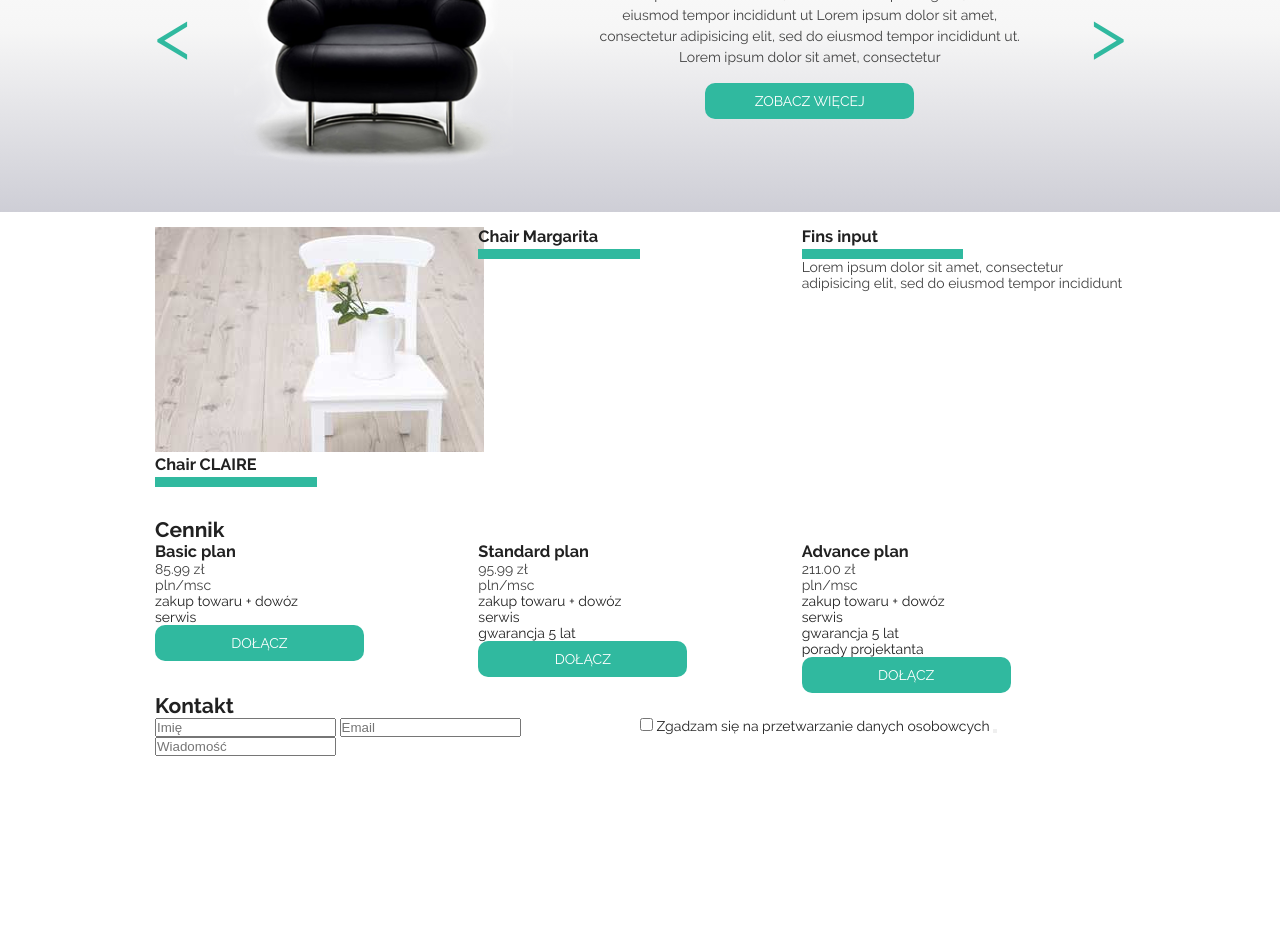
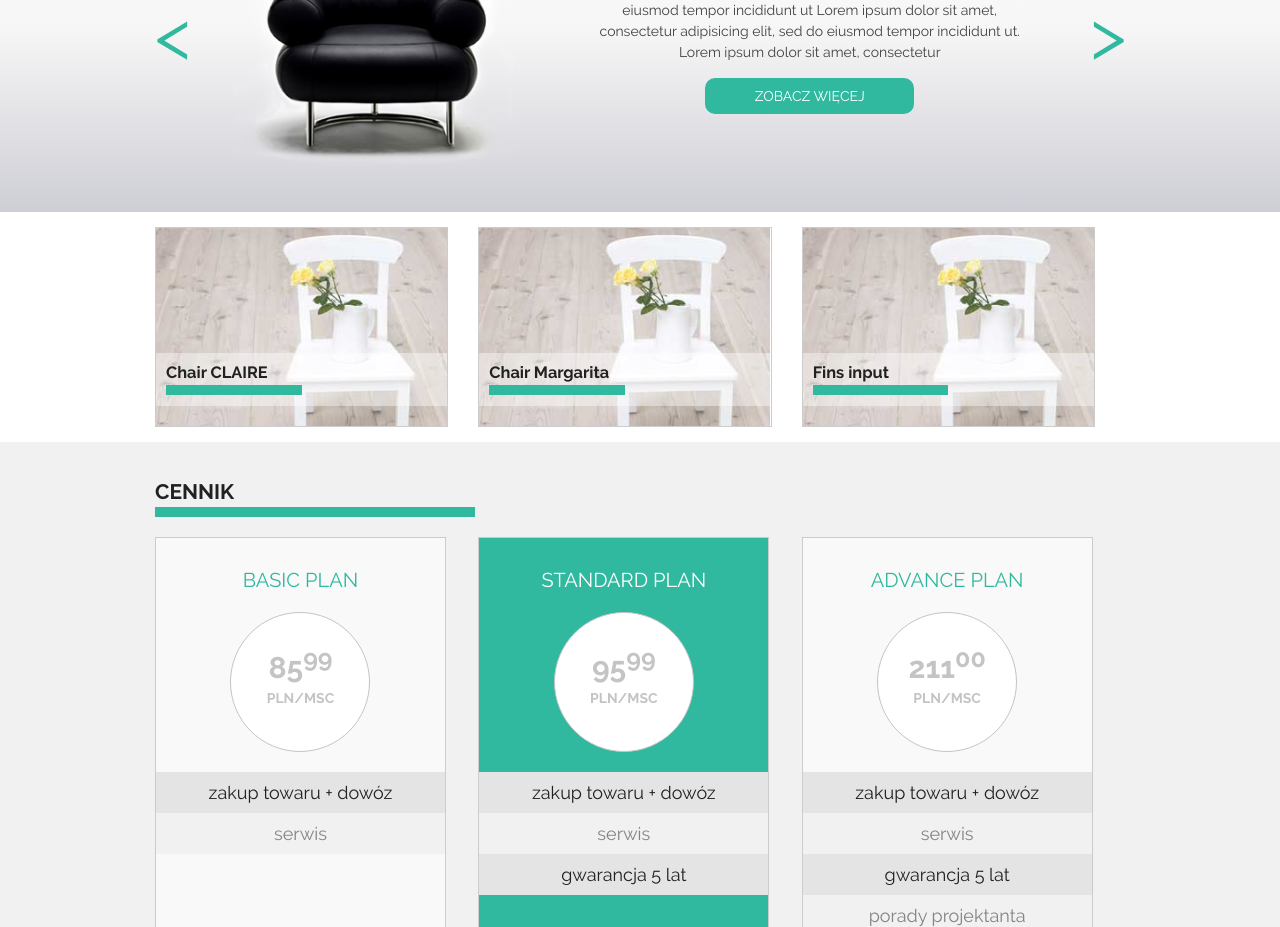
Before and after one commit to barbaraKowalczyk/sit-on-chair, a plain HTML site: page index.html in a window 1280 px wide. Shown: the part 177-1104 px from the top of the page. Before the commit the page ends 933 px from the top, so only its background shows below. Drawn offline with Linux system fonts and the light colour scheme.

Commit message:
price-plan

```diff
--- a/css/style.css
+++ b/css/style.css
@@ -116,6 +116,15 @@ p {
   color:#30B99F;
 }
 
+h2 {
+ border-bottom: 10px solid #30B99F;
+ width: 33%;
+ text-transform: uppercase;
+ margin: 20px 0;
+ line-height: 30px;
+}
+
+
 /*Section specific style */
 /* Header */
 .main-header {
@@ -129,7 +138,6 @@ p {
 
 .main-nav {
   text-align: right;
-
 }
 
 .main-nav li {
@@ -138,27 +146,30 @@ p {
 	position: relative;
 }
 .main-nav .submenu {
-	background-color: black;
 	position: absolute;
-	top: 43px;
 	left: 36px;
 	width: 120px;
 	text-align: left;
 	z-index: 999;
+	padding-top:25px;
 }
 
 .main-nav .submenu li {
   display: block;
 	width: 100%;
 	padding: 8px 10px;
+	background-color: #000000;
 }
+
 .main-nav .submenu li:first-child{
 	padding-top: 16px;
 }
+
 .main-nav .submenu li:last-child{
 	padding-bottom: 20px;
 }
-.submenu::before {
+
+.submenu li:first-child::before {
 	content: "";
 	position: absolute;
 	width: 0;
@@ -174,6 +185,11 @@ p {
   width: 100%;
   color: #fff;
 }
+
+.main-nav > ul li:hover .submenu {
+	display: block;
+}
+
 /* Carousel */
 .carousel {
   background: #ffffff;
@@ -185,6 +201,7 @@ p {
   background: linear-gradient(to bottom, #ffffff 0%, #f6f6f6 47%, #ceced6 100%);
   filter: progid:DXImageTransform.Microsoft.gradient( startColorstr='#ffffff', endColorstr='#ceced6', GradientType=0 );
 }
+
 .carousel .container {
   position: relative;
 }
@@ -193,11 +210,13 @@ p {
   width: 90%;
   float: left;
 }
+
 .section-photo {
   display: block;
   width: 50%;
   float: left;
 }
+
 .section-dscr {
   width: 50%;
   float: left;
@@ -209,7 +228,10 @@ p {
 	text-transform: uppercase;
 	font-weight: 500;
 	margin:50px 0px 15px 0;
+	width: 100%;
+	border: none;
 }
+
 .section-dscr p {
 	line-height: 1.5em;
 }
@@ -232,13 +254,142 @@ p {
 }
 
 /*examples*/
+.example-chair {
+	height: 200px;
+	margin-right: 30px;
+	position: relative;
+	border: 1px solid #cccccc;
+	background-repeat: no-repeat;
+	background-size: 100%;
+}
+
+.claire {
+	background-image: url(../images/box1_img.jpg);
+}
+
+.margarita {
+	background-image: url(../images/box1_img.jpg);
+}
+
+.fins {
+	background-image: url(../images/box1_img.jpg);
+}
+.example-chair:hover {
+	background-color: #ffffff;
+	background-image: url(../images/);
+	cursor:pointer;
+}
+
+.example-chair p {
+	padding: 10px;
+	position: absolute;
+	top:70px;
+}
+.example-chair:hover p.hide {
+	display: block;
+}
+
+.example-chair:hover .example-header {
+	top:20px;
+}
+
+.example-header {
+	width: 100%;
+	background-color: rgba(255, 255, 255, 0.4);
+	height: 53px;
+	position: absolute;
+	bottom:20px;
+	padding: 10px;
+}
 
 .example-chair h3{
 	border-bottom: 10px solid #30B99F;
 	width: 50%;
 	padding-bottom: 3px;
 	background-repeat: no-repeat;
+	opacity: 1;
 }
-.chair-claire {
-	background-image: url(../images/box1_img.jpg);
+
+
+/* price-list */
+
+.price-list {
+	background-color: #F1F1F1;
 }
+
+.price-plan {
+	border: 1px solid #cccccc;
+	margin-right: 20px;
+	width: 90%;
+	padding: 30px 0;
+	background-color: #F9F9F9;
+	position: relative;
+	height: 480px;
+}
+
+.price-plan h3 {
+	text-transform: uppercase;
+	color:#30B99F;
+	text-align: center;
+	width: 100%;
+	font-size: 20px;
+	font-weight: 400;
+}
+
+div.price{
+	border: 1px solid #c4c4c4;
+	width: 140px;
+	height: 140px;
+	border-radius: 70px;
+	padding-top: 30px;
+	margin: 20px auto;
+	background-color: #ffffff;
+}
+div.price p {
+	font-size: 30px;
+	text-align: center;
+	font-weight: bold;
+	color: #C4C4C4;
+}
+
+.currency {
+	font-size: 14px;
+	display: block;
+	text-transform: uppercase;
+	margin-top: 5px;
+}
+
+.plan-perks {
+	text-align: center;
+	font-size: 18px;
+}
+.plan-perks li {
+	padding:10px 0;
+}
+.plan-perks li:nth-child(2n){
+	background-color: #F1F1F1;
+	color: #838383;
+}
+.plan-perks li:nth-child(2n+1){
+	background-color: #E4E4E4;
+	color: ##949494;
+}
+
+.price-plan .cta-btn {
+	position: absolute;
+	bottom: 20px;
+	left: 45px;
+}
+
+.highlight-plan {
+	background-color: #30B99F;
+}
+
+.highlight-plan h3 {
+	color: #ffffff;
+}
+
+.highlight-plan .cta-btn {
+	background-color: #ffffff;
+	color: #30B99F;
+}
--- a/index.html
+++ b/index.html
@@ -2,7 +2,7 @@
 <html lang="en">
 <head>
     <meta charset="UTF-8">
-    <title>CodersLab</title>
+    <title>Sit on our chair</title>
     <link rel="stylesheet" href="css/style.css">
 </head>
 <body>
@@ -14,22 +14,22 @@
         <nav class="col col-2 main-nav">
           <ul>
             <li><a href=" ">O firmie</a>
-              <ul class="submenu">
+              <ul class="submenu hide">
                 <li><a href="">Aktualności</a></li>
                 <li><a href="">Nasz team</a></li>
                 <li><a href="">Nowości</a></li>
               </ul>
             </li>
             <li><a href=" ">Galeria</a>
-              <ul class="submenud hide">
-                <li><a href="">Aktualności</a></li>
+              <ul class="submenu hide">
+                <li><a href="">Aktualno_1</a></li>
                 <li><a href="">Nasz team</a></li>
                 <li><a href="">Nowości</a></li>
               </ul>
             </li>
             <li><a href=" ">Kontakt</a>
               <ul class="submenu hide">
-                <li><a href="">Aktualności</a></li>
+                <li><a href="">Aktuali_2</a></li>
                 <li><a href="">Nasz team</a></li>
                 <li><a href="">Nowości</a></li>
               </ul>
@@ -60,42 +60,60 @@
   </section>
   <section class="examples">
     <div class="container clearfix">
-      <div class="col col-3 example-chair">
-        <img src="../images/box1_img.jpg"/>
+      <div class="col col-3">
+        <div class="example-chair claire">
+          <div class="example-header">
             <h3>Chair CLAIRE</h3>
+          </div>
           <p class="hide">
             Lorem ipsum dolor sit amet, consectetur adipisicing elit, sed do eiusmod tempor
           </p>
         </div>
-      <div class="col col-3 example-chair">
+      </div>
+      <div class="col col-3">
+        <div class="example-chair margarita">
+          <div class="example-header">
             <h3>Chair Margarita</h3>
+          </div>
           <p class="hide">
             Lorem ipsum dolor sit amet, consectetur adipisicing elit, sed do eiusmod tempor i
           </p>
         </div>
-      <div class="col col-3 example-chair">
+      </div>
+      <div class="col col-3">
+        <div class="example-chair fins">
+          <div class="example-header">
             <h3>Fins input</h3>
-        <p>
+          </div>
+          <p class="hide">
             Lorem ipsum dolor sit amet, consectetur adipisicing elit, sed do eiusmod tempor incididunt
           </p>
         </div>
       </div>
+    </div>
   </section>
   <section class="price-list">
-    <div class="container">
+    <div class="container clearfix">
       <h2>Cennik</h2>
-      <div class="col col-3 price-plan">
-        <h3 class="plan-name">Basic plan</h3>
-        <p>85.99 zł <br> <span class="currency">pln/msc</span></p>
+      <div class="col col-3">
+        <div class="price-plan">
+          <h3>Basic plan</h3>
+          <div class="price">
+            <p> 85<SUP>99</SUP><span class="currency">pln/msc</span> </p>
+          </div>
           <ul class="plan-perks">
             <li>zakup towaru + dowóz</li>
             <li>serwis</li>
           </ul>
           <a class="cta-btn">Dołącz</a>
         </div>
-      <div class="col col-3 price-plan highlight-plan">
-        <h3 class="plan-name">Standard plan</h3>
-        <p>95.99 zł <br> <span class="currency">pln/msc</span></p>
+      </div>
+      <div class="col col-3">
+        <div class="price-plan highlight-plan">
+          <h3>Standard plan</h3>
+          <div class="price">
+            <p class="price">95<SUP>99</SUP><span class="currency">pln/msc</span></p>
+          </div>
           <ul class="plan-perks">
             <li>zakup towaru + dowóz</li>
             <li>serwis</li>
@@ -103,9 +121,13 @@
           </ul>
           <a class="cta-btn">Dołącz</a>
         </div>
-      <div class="col col-3 price-plan">
-        <h3 class="plan-name">Advance plan</h3>
-        <p>211.00 zł <br> <span class="currency">pln/msc</span></p>
+      </div>
+      <div class="col col-3">
+        <div class="price-plan">
+          <h3>Advance plan</h3>
+          <div class="price">
+            <p>211<SUP>00</SUP><span class="currency">pln/msc</span></p>
+          </div>
           <ul class="plan-perks">
             <li>zakup towaru + dowóz</li>
             <li>serwis</li>
@@ -113,6 +135,7 @@
             <li>porady projektanta</li>
           </ul>
           <a class="cta-btn">Dołącz</a>
+        </div>
       </div>
     </div>
   </section>
```
Lines whose indentation alone changed are shown as unchanged.
